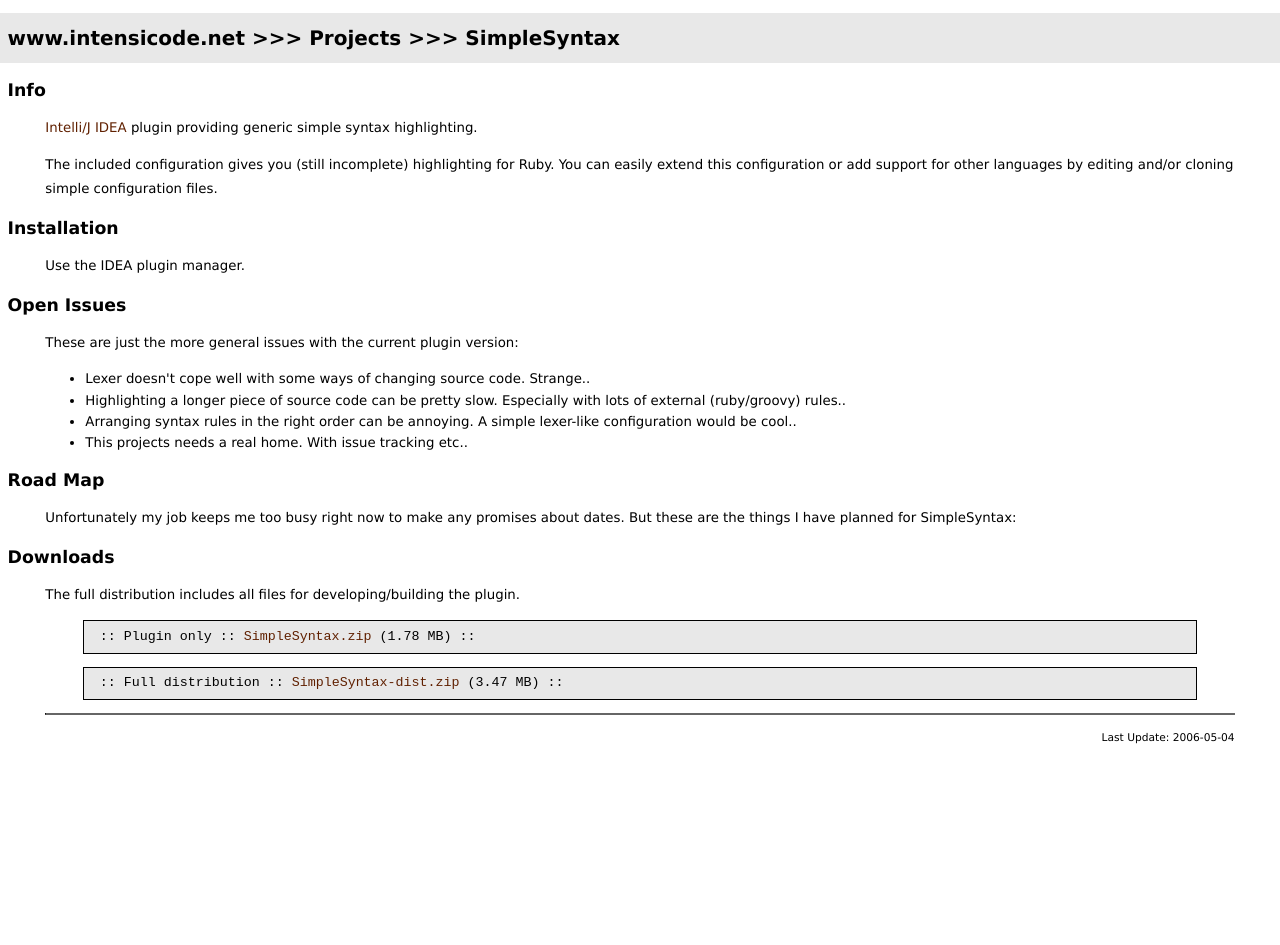
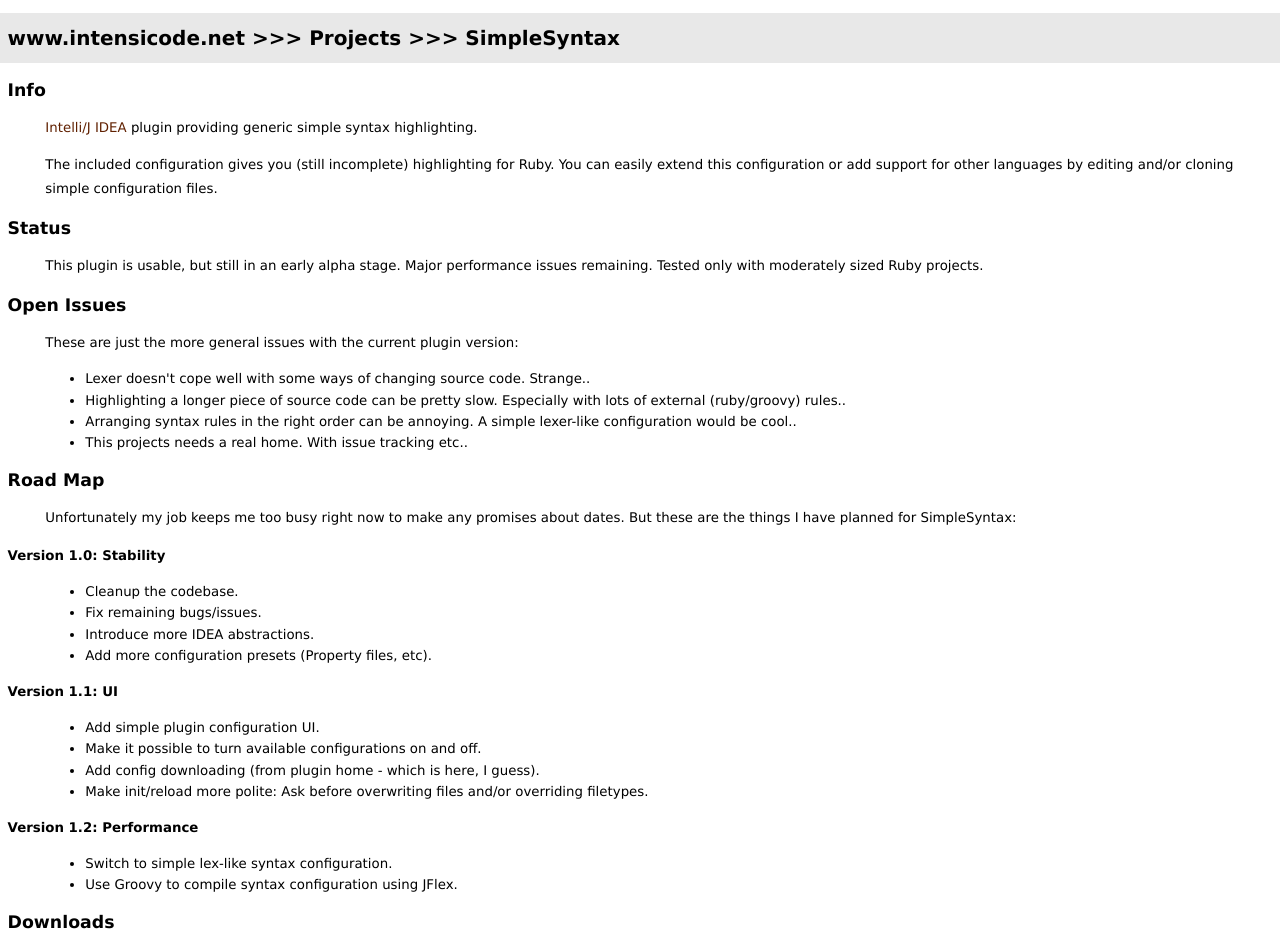
Before and after one commit to DanielLukic/web-legacy-intensicode, a plain HTML site: page site/projects/SimpleSyntax/index.html in a window 1280 px wide. Shown: the top 945 px of the page. Before the commit the page ends 800 px from the top, so only its background shows below. Drawn offline with Linux system fonts and the light colour scheme.

Commit message:
Updated SimpleSyntax project.

```diff
--- a/site/projects/SimpleSyntax/index.html
+++ b/site/projects/SimpleSyntax/index.html
@@ -31,9 +31,9 @@
       configuration files.
     </p>
 
-    <h2>Installation</h2>
+    <h2>Status</h2>
     <p>
-      Use the IDEA plugin manager.
+      This plugin is usable, but still in an early alpha stage. Major performance issues remaining. Tested only with moderately sized Ruby projects.
     </p>
 
     <h2>Open Issues</h2>
@@ -52,6 +52,28 @@
       Unfortunately my job keeps me too busy right now to make any promises about dates. But these are the things I have planned for SimpleSyntax:
     </p>
 
+      <h3>Version 1.0: Stability</h3>
+      <ul>
+        <li>Cleanup the codebase.</li>
+        <li>Fix remaining bugs/issues.</li>
+        <li>Introduce more IDEA abstractions.</li>
+        <li>Add more configuration presets (Property files, etc).</li>
+      </ul>
+
+      <h3>Version 1.1: UI</h3>
+      <ul>
+        <li>Add simple plugin configuration UI.</li>
+        <li>Make it possible to turn available configurations on and off.</li>
+        <li>Add config downloading (from plugin home - which is here, I guess).</li>
+        <li>Make init/reload more polite: Ask before overwriting files and/or overriding filetypes.</li>
+      </ul>
+
+      <h3>Version 1.2: Performance</h3>
+      <ul>
+        <li>Switch to simple lex-like syntax configuration.</li>
+        <li>Use Groovy to compile syntax configuration using JFlex.</li>
+      </ul>
+
     <h2>Downloads</h2>
       <p>
         The full distribution includes all files for developing/building the plugin.
```
